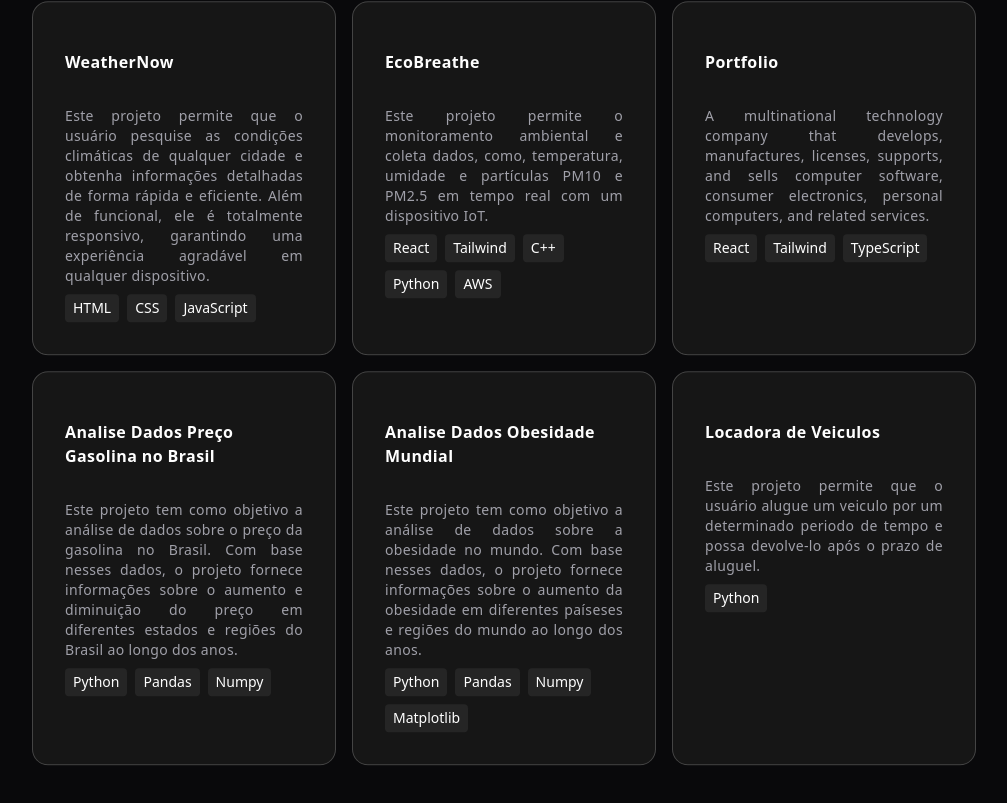
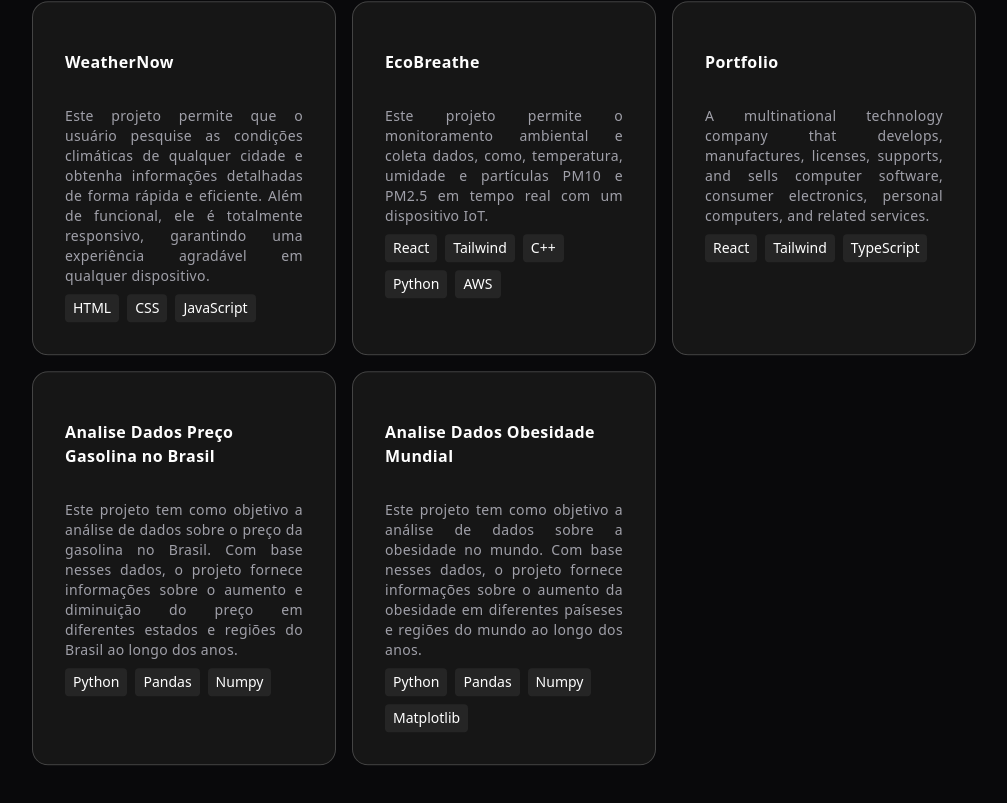
Before and after one commit to NicolasHaubricht/Portfolio, a React (Vite) app: page / in a window 1280 px wide. Shown: the part 2071-2874 px from the top of the page, without its empty margins (136-1143 px from the left). Built offline with nearby package versions, Linux system fonts and the light colour scheme.

Commit message:
Removendo projeto

```diff
--- a/src/components/CardProjetos/CardProjetos.tsx
+++ b/src/components/CardProjetos/CardProjetos.tsx
@@ -41,10 +41,4 @@ export const projetos = [
         link: "/projetos/analise-dados-obesidade-mundial",
         tecnologias: ["Python", "Pandas", "Numpy", "Matplotlib"],
     },
-    {
-        title: "Locadora de Veiculos",
-        description:"Este projeto permite que o usuário alugue um veiculo por um determinado periodo de tempo e possa devolve-lo após o prazo de aluguel.",
-        link: "/projetos/locadora-de-veiculos",
-        tecnologias: ["Python"],
-    },
 ];
```
